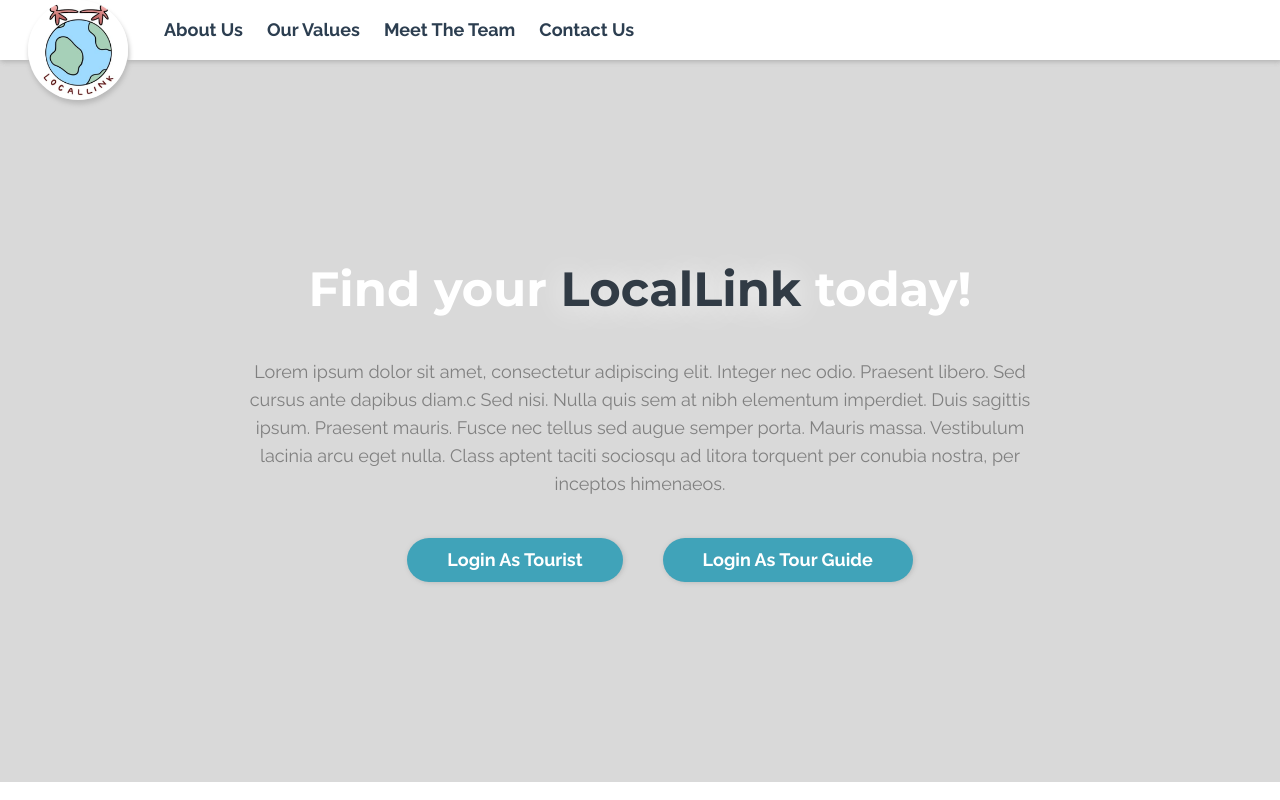
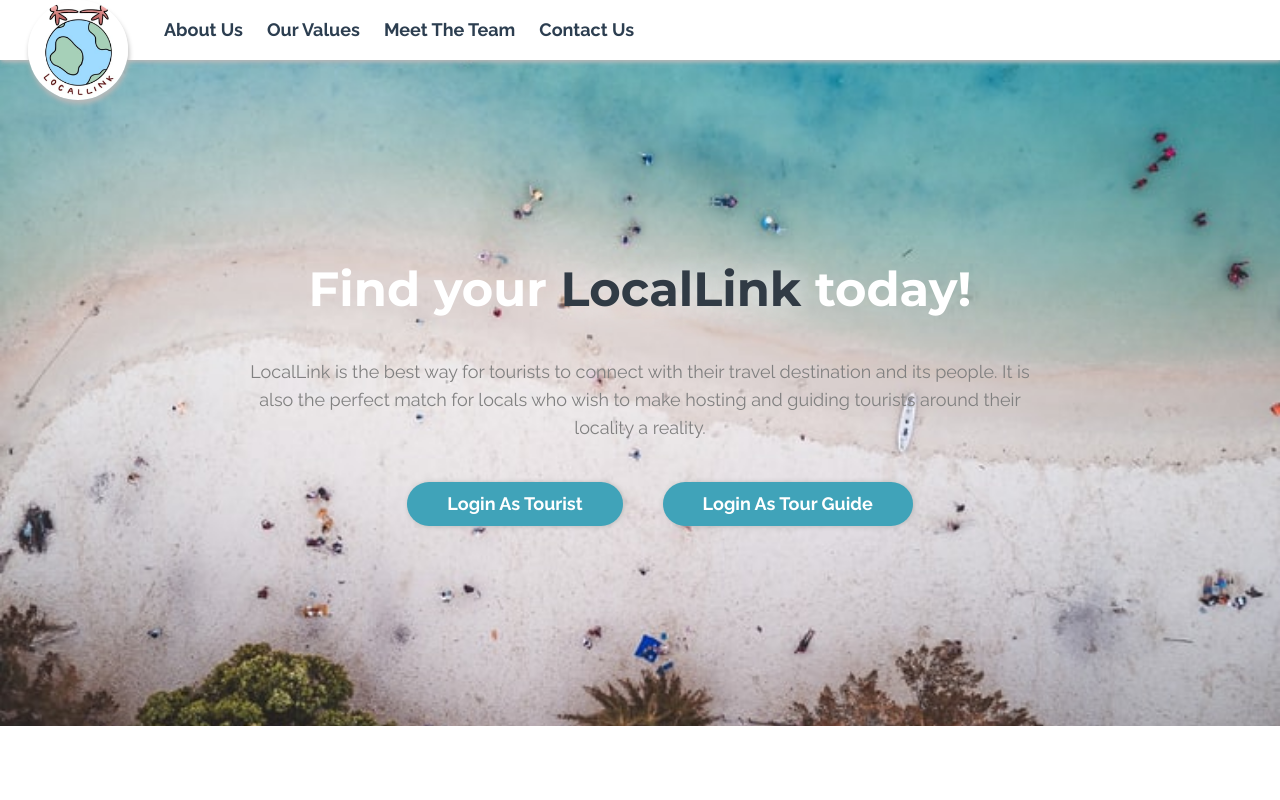
Before and after one commit to bt3103group4/LocalLink, a Vue app: page / in a window 1280 px wide. Built offline with nearby package versions, Linux system fonts and the light colour scheme; no server answers.

Commit message:
Add background image to hero banner

```diff
--- a/src/views/Landing.vue
+++ b/src/views/Landing.vue
@@ -28,13 +28,9 @@
             Find your <span class="grey-title"> LocalLink </span> today!
           </h1>
           <span class="section-text landing-text">
-            Lorem ipsum dolor sit amet, consectetur adipiscing elit. Integer nec
-            odio. Praesent libero. Sed cursus ante dapibus diam.c Sed nisi.
-            Nulla quis sem at nibh elementum imperdiet. Duis sagittis ipsum.
-            Praesent mauris. Fusce nec tellus sed augue semper porta. Mauris
-            massa. Vestibulum lacinia arcu eget nulla. Class aptent taciti
-            sociosqu ad litora torquent per conubia nostra, per inceptos
-            himenaeos.
+            LocalLink is the best way for tourists to connect with their travel destination and its people.
+            It is also the perfect match for locals who wish to make hosting and guiding tourists around their
+            locality a reality.
           </span>
           <div class="landing-btn-container">
             <button class="anchor landing-cta-btn"><router-link to="/logintourist"> Login as Tourist</router-link></button>
@@ -235,8 +231,8 @@ export default {
   flex-direction: row;
   padding-bottom: var(--landing-space-space-tenunits);
   justify-content: center;
-  background-color: var(--landing-color-gray-900);
   color: white;
+  background: url("~@/assets/landing-hero-banner.jpg") left center;
   background-size: cover;
 }
 
@@ -258,7 +254,7 @@ export default {
   margin-bottom: var(--landing-space-space-fiveunits);
 }
 
-.landing-button {
+/* .landing-button {
   color: var(--landing-color-gray-black);
   padding: 5px 10px;
   border-color: var(--landing-color-gray-black);
@@ -276,7 +272,7 @@ export default {
   padding-right: var(--landing-space-space-tenunits);
   padding-bottom: var(--landing-space-space-doubleunit);
   background-color: var(--landing-color-gray-black);
-}
+} */
 
 .landing-btn-container {
   display: flex;
```
Also changed, not shown: src/assets/landing-hero-banner.jpg (added).
